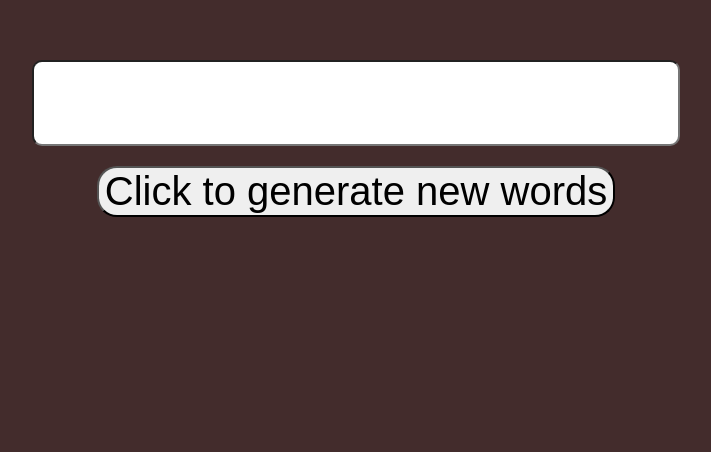
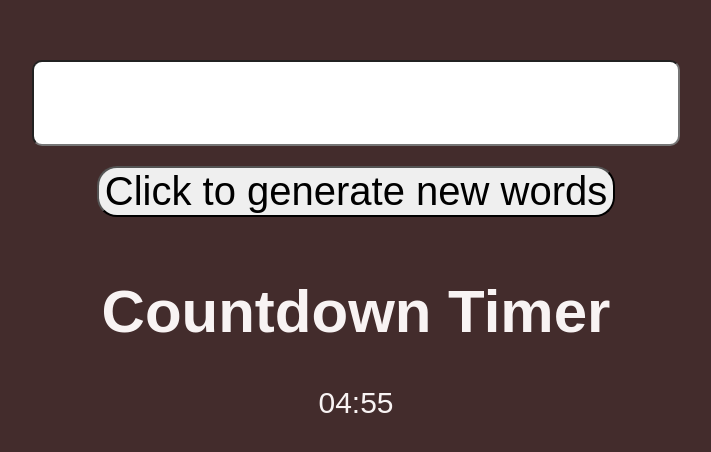
Before and after one commit to SamManoli975/typetest, a React (Create React App) app: page / in a window 1280 px wide. Shown: the part 310-762 px from the top of the page, without its empty margins (284-995 px from the left). Built offline with nearby package versions, Linux system fonts and the light colour scheme.

Commit message:
adding a timer

```diff
--- a/src/typingtest.js
+++ b/src/typingtest.js
@@ -6,6 +6,43 @@ function App() {
     const [userInput, setUserInput] = useState("");
     const [activeWordIndex, setActiveWordIndex] = useState(0);
     const [letterColors, setLetterColors] = useState([]);
+
+
+    const CountdownTimer = ({ initialSeconds }) => {
+        const [seconds, setSeconds] = useState(initialSeconds);
+
+        useEffect(() => {
+            // Exit early if countdown is finished
+            if (seconds <= 0) {
+                return;
+            }
+
+            // Set up the timer
+            const timer = setInterval(() => {
+                setSeconds((prevSeconds) => prevSeconds - 1);
+            }, 1000);
+
+            // Clean up the timer
+            return () => clearInterval(timer);
+        }, [seconds]);
+
+        // Format the remaining time (e.g., “00:05:10” for 5 minutes and 10 seconds)
+            const formatTime = (timeInSeconds) => {
+            const minutes = Math.floor(timeInSeconds / 60)
+            .toString()
+            .padStart(2, '0');
+            const seconds = (timeInSeconds % 60).toString().padStart(2, '0');
+        return `${minutes}:${seconds}`;
+        };
+
+        return (
+            <div>
+                <h1>Countdown Timer</h1>
+                <p>{formatTime(seconds)}</p>
+            </div>
+        );
+    };
+
 
     const reset = () => {
         setActiveWordIndex(0);
@@ -129,9 +166,11 @@ function App() {
                 >
                     Click to generate new words
                 </button>
+                <CountdownTimer initialSeconds={300} />
             </div>
         </div>
     );
+
 }
 
 export default App;
```
